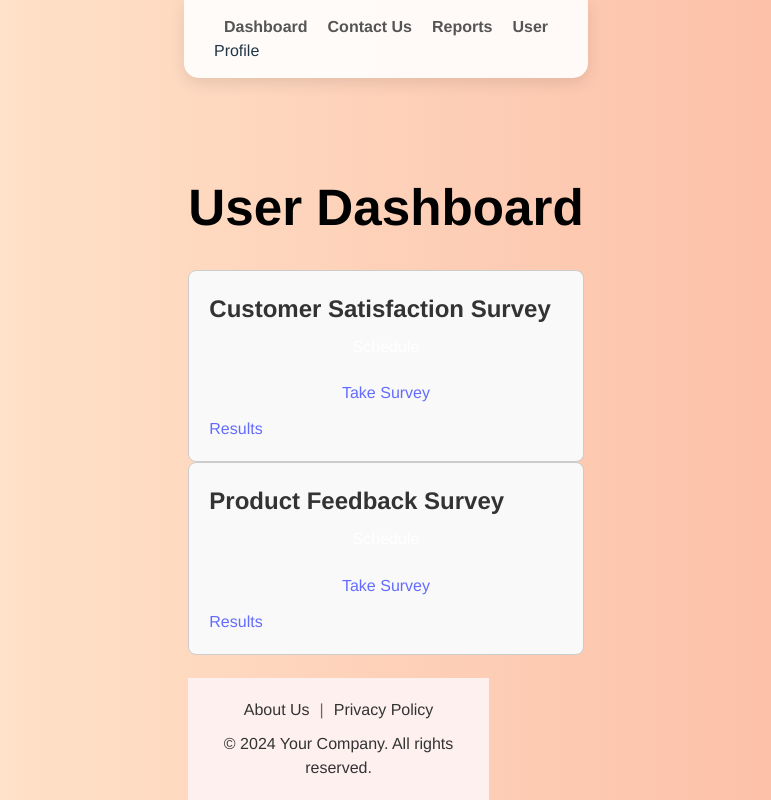
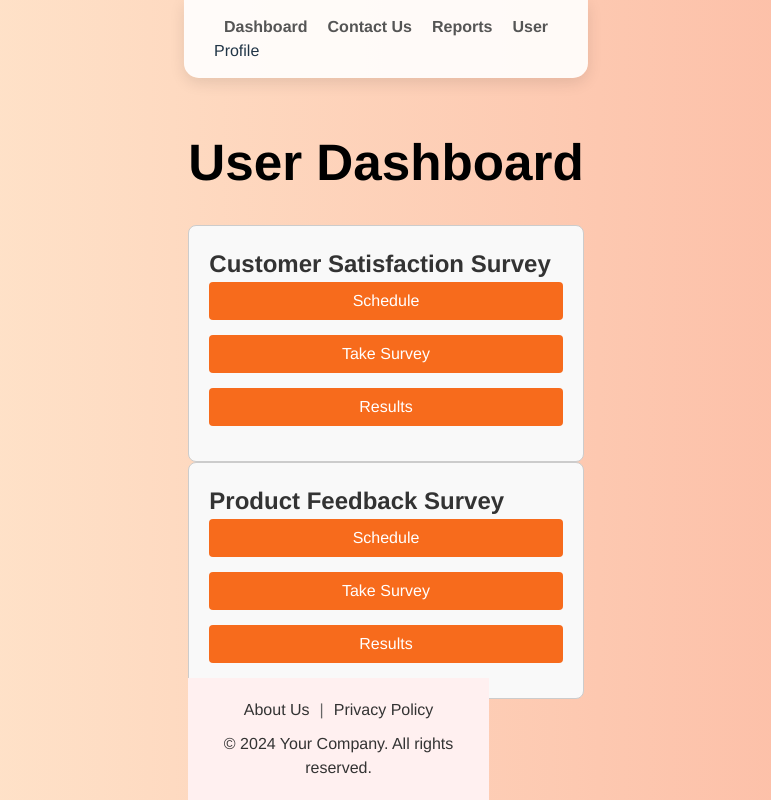
Before and after one commit to rahulmadishetty/SeetLabSurvey, a React (Vite) app in the folder WebFrontend/: page /dashboard in a window 1280 px wide. Shown: the whole page, without its empty margins (254-1025 px from the left). Built offline with nearby package versions, Linux system fonts and the light colour scheme.

Commit message:
Minor Style changes

```diff
--- a/WebFrontend/src/styles.css
+++ b/WebFrontend/src/styles.css
@@ -250,4 +250,33 @@ body {
   background-color: #45a049;
 }
 
+.survey-panel button {
+  background: #f76b1c;
+  color: white;
+  border: none;
+  border-radius: 4px;
+  padding: 10px;
+  margin-right: 8px;
+  cursor: pointer;
+  transition: background 0.3s ease;
+}
+
+.survey-panel button:hover {
+  background: #e65c00;
+}
+
+results-link {
+  background: none;
+  color: #f76b1c;
+  padding: 10px;
+  text-decoration: underline;
+  cursor: pointer;
+  transition: color 0.3s ease;
+}
+
+.results-link:hover {
+  color: #ff6f3c;
+}
+
+
 /* ... additional styles ... */
--- a/WebFrontend/src/user/UserDashboard.jsx
+++ b/WebFrontend/src/user/UserDashboard.jsx
@@ -1,5 +1,5 @@
 import React, { useState } from 'react';
-import { Link } from 'react-router-dom';
+import { useNavigate } from 'react-router-dom';
 
 const surveys = [
   { id: 1, title: 'Customer Satisfaction Survey' },
@@ -8,18 +8,31 @@ const surveys = [
 ];
 
 const UserDashboard = () => {
+  const navigate = useNavigate();
   const [showSchedulePopup, setShowSchedulePopup] = useState(false);
   const [scheduledDate, setScheduledDate] = useState('');
+  const [currentSurveyId, setCurrentSurveyId] = useState(null);
 
-  const openSchedulePopup = () => setShowSchedulePopup(true);
-  const closeSchedulePopup = () => setShowSchedulePopup(false);
+  const openSchedulePopup = (surveyId) => {
+    setCurrentSurveyId(surveyId);
+    setShowSchedulePopup(true);
+  };
+
+  const closeSchedulePopup = () => {
+    setShowSchedulePopup(false);
+    setCurrentSurveyId(null);
+  };
 
   const handleDateChange = (e) => setScheduledDate(e.target.value);
 
-  const submitSchedule = (surveyId) => {
-    console.log(`Survey ${surveyId} scheduled for: ${scheduledDate}`);
+  const submitSchedule = () => {
+    console.log(`Survey ${currentSurveyId} scheduled for: ${scheduledDate}`);
     closeSchedulePopup();
     // Proceed with scheduling logic
+  };
+
+  const takeSurvey = (surveyId) => {
+    navigate(`/take-survey/${surveyId}`);
   };
 
   return (
@@ -28,11 +41,9 @@ const UserDashboard = () => {
       {surveys.map((survey) => (
         <div key={survey.id} className="survey-panel">
           <h3>{survey.title}</h3>
-          <button onClick={openSchedulePopup}>Schedule</button>
-          <button className="button-link">
-            <Link to={`/take-survey/${survey.id}`}>Take Survey</Link>
-          </button>
-          <Link to={`/survey-results/${survey.id}`}>Results</Link>
+          <button onClick={() => openSchedulePopup(survey.id)}>Schedule</button>
+          <button onClick={() => takeSurvey(survey.id)}>Take Survey</button>
+          <button className="results-link" onClick={() => navigate(`/survey-results/${survey.id}`)}>Results</button>
         </div>
       ))}
 
@@ -41,7 +52,7 @@ const UserDashboard = () => {
           <div className="popup-content">
             <h2>Schedule Survey</h2>
             <input type="datetime-local" value={scheduledDate} onChange={handleDateChange} />
-            <button onClick={() => submitSchedule(survey.id)}>Confirm</button>
+            <button onClick={submitSchedule}>Confirm</button>
             <button onClick={closeSchedulePopup}>Cancel</button>
           </div>
         </div>
```
